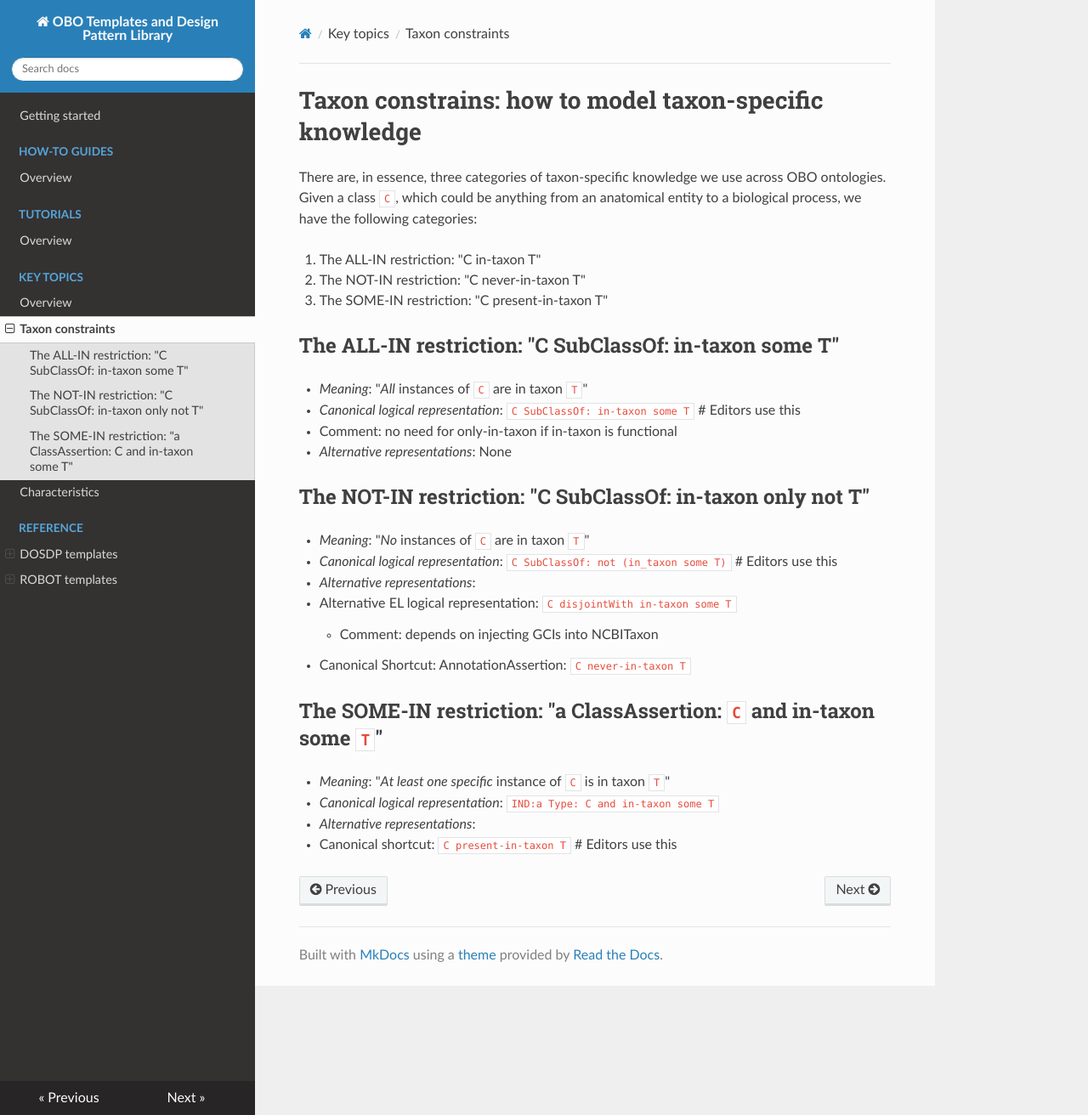
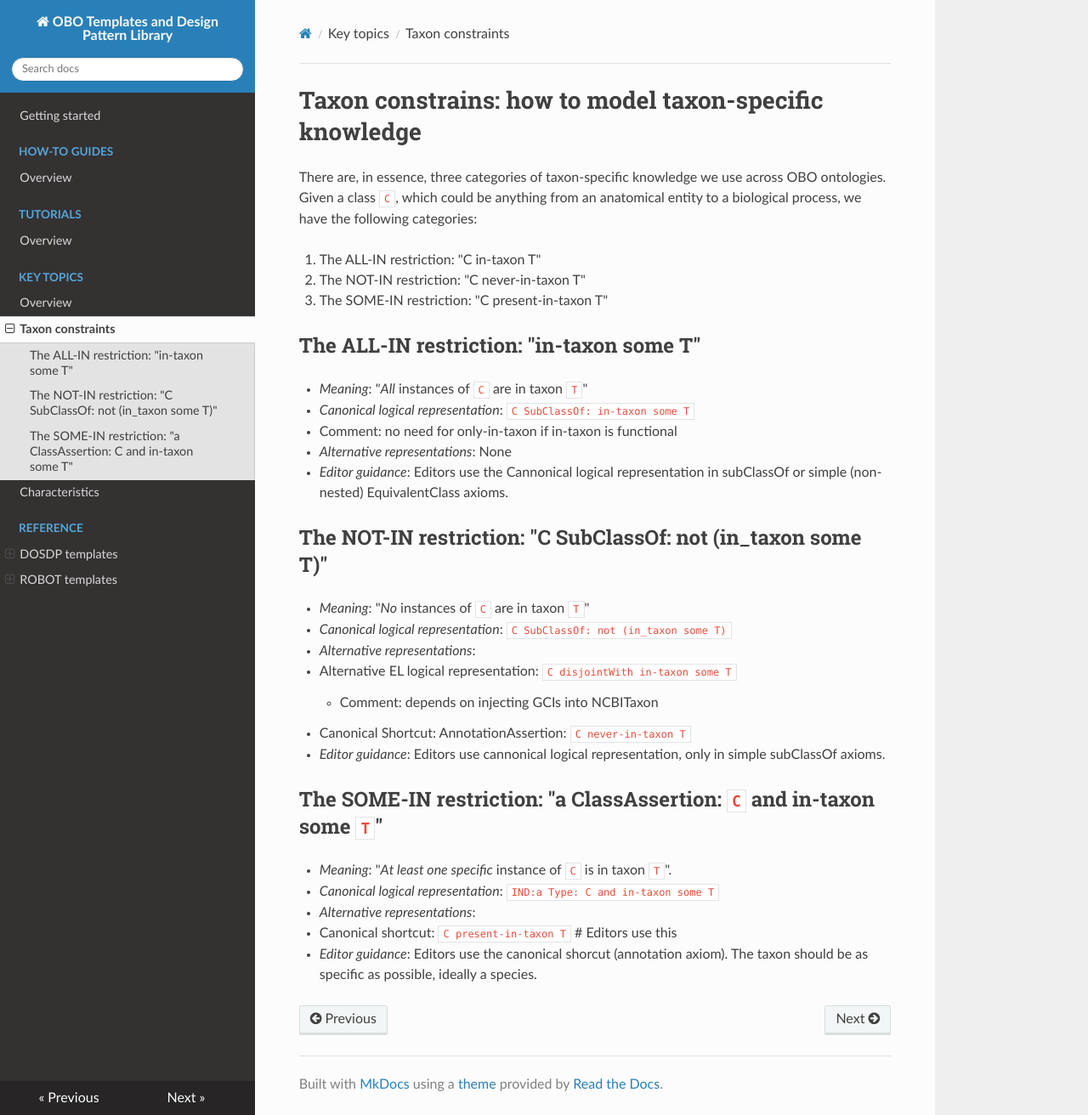
Before and after one commit to OBOFoundry/obo-patterns.github.io, an MkDocs documentation site: the page built from docs/key-topics/taxon_constraints.md, in a window 1280 px wide and 1312 px high. Shown: the whole window at 85% size. Built offline with MkDocs 1.6.1, drawn with Linux system fonts in a browser that asks for light colours; nearby versions of some CDN libraries.

Commit message:
Update taxon_constraints.md

```diff
--- a/docs/key-topics/taxon_constraints.md
+++ b/docs/key-topics/taxon_constraints.md
@@ -7,25 +7,28 @@ There are, in essence, three categories of taxon-specific knowledge we use acros
 2. The NOT-IN restriction: "C never-in-taxon T"
 2. The SOME-IN restriction: "C present-in-taxon T"
 
-## The ALL-IN restriction: "C SubClassOf: in-taxon some T"
+## The ALL-IN restriction: "in-taxon some T"
 
 - _Meaning_: "_All_ instances of `C` are in taxon `T`"
-- _Canonical logical representation_: `C SubClassOf: in-taxon some T` # Editors use this
+- _Canonical logical representation_: `C SubClassOf: in-taxon some T`
   - Comment: no need for only-in-taxon if in-taxon is functional
 - _Alternative representations_: None
+- _Editor guidance_:  Editors use the Cannonical logical representation in subClassOf or simple (non-nested) EquivalentClass axioms.
 
-## The NOT-IN restriction: "C SubClassOf: in-taxon only not T"
+## The NOT-IN restriction: "C SubClassOf: not (in_taxon some T)"
 
 - _Meaning_: "_No_ instances of `C` are in taxon `T`"
-- _Canonical logical representation_: `C SubClassOf: not (in_taxon some T)` # Editors use this
+- _Canonical logical representation_: `C SubClassOf: not (in_taxon some T)`
 - _Alternative representations_:
    - Alternative EL logical representation: `C disjointWith in-taxon some T`
      - Comment: depends on injecting GCIs into NCBITaxon
    - Canonical Shortcut: AnnotationAssertion: `C never-in-taxon T`
+- _Editor guidance_: Editors use cannonical logical representation, only in simple subClassOf axioms.
 
 ## The SOME-IN restriction: "a ClassAssertion: `C` and in-taxon some `T`"
 
-- _Meaning_: "_At least one specific_ instance of `C` is in taxon `T`"
+- _Meaning_: "_At least one specific_ instance of `C` is in taxon `T`".
 - _Canonical logical representation_: `IND:a Type: C and in-taxon some T`
 - _Alternative representations_:
    - Canonical shortcut: `C present-in-taxon T` # Editors use this
+- _Editor guidance_: Editors use the canonical shorcut (annotation axiom).  The taxon should be as specific as possible, ideally a species.
```
